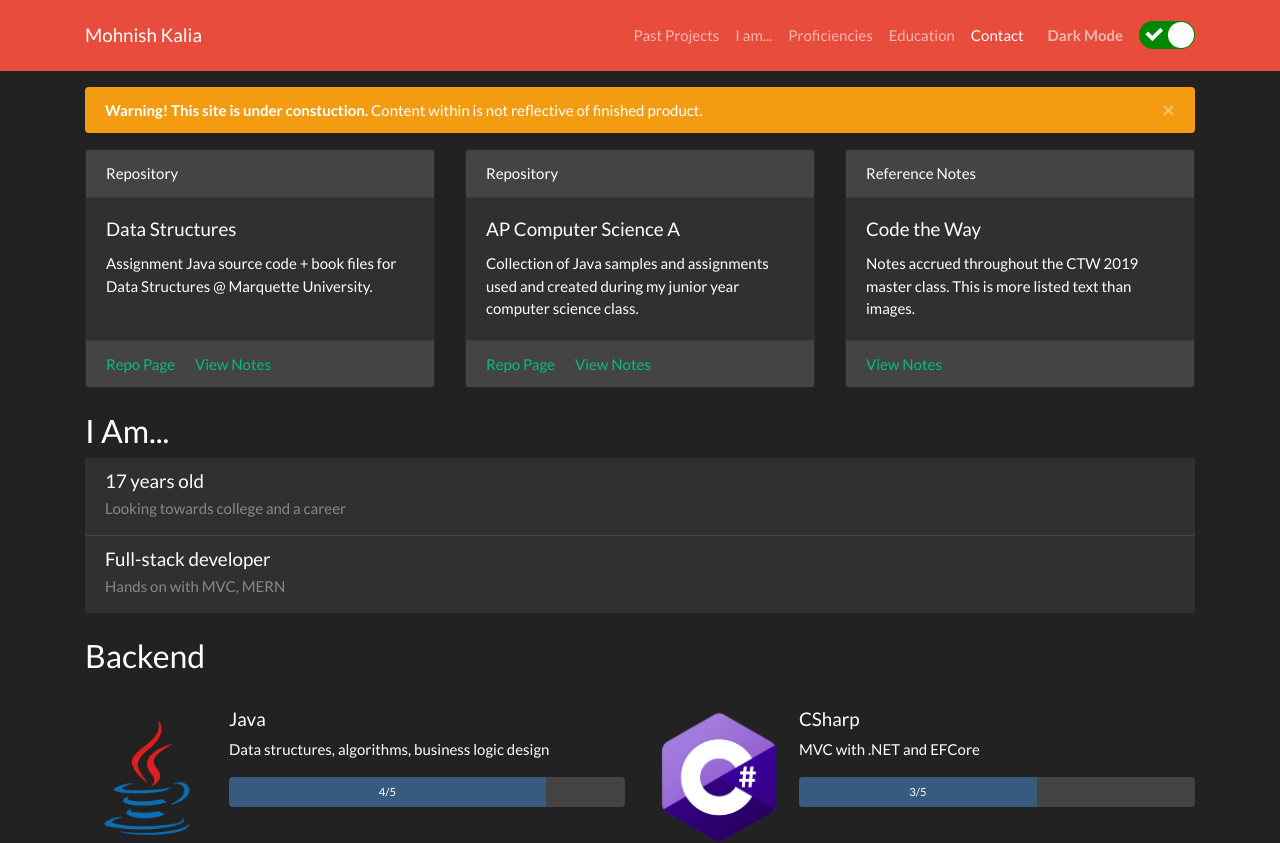
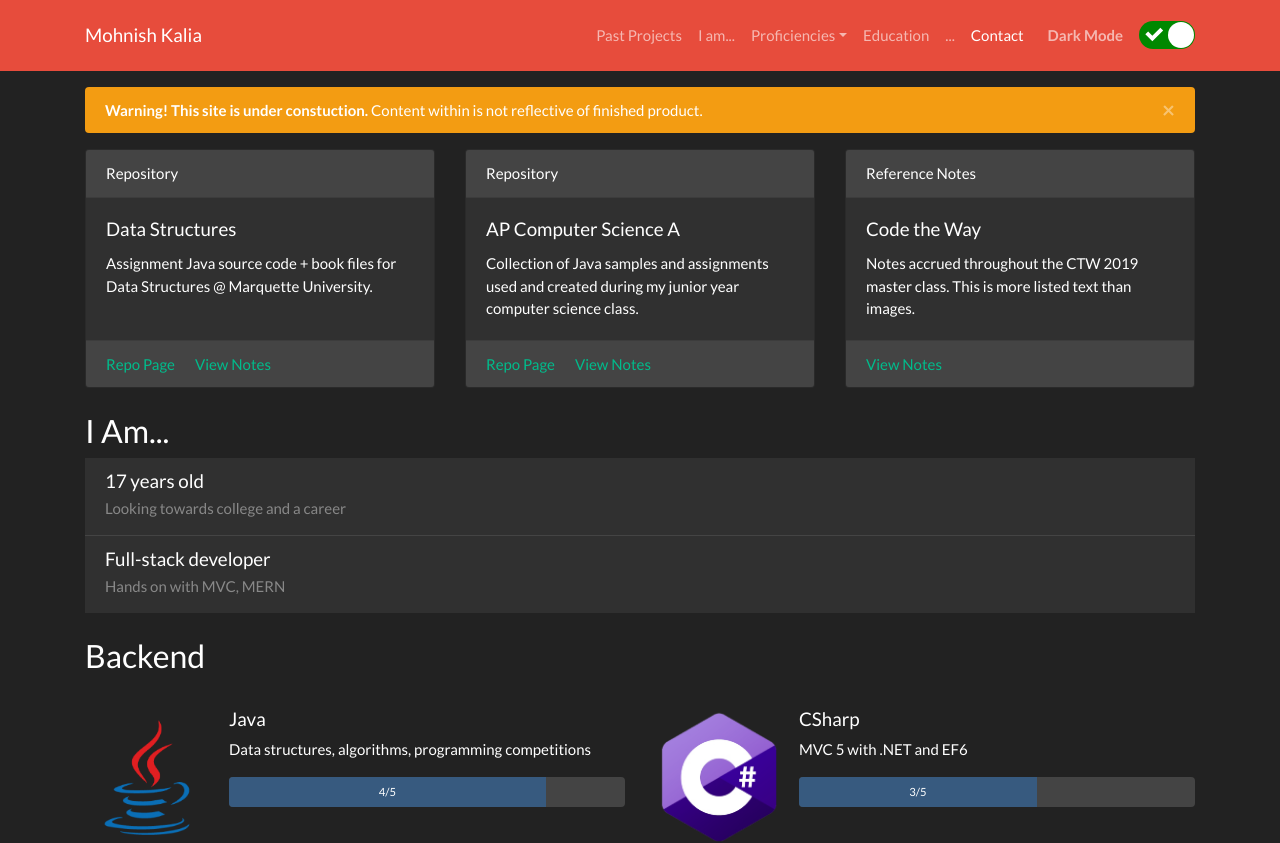
Before and after one commit to MohnishKalia/MohnishKalia.github.io, a React (Create React App) app: page / in a window 1280 px wide. Shown: the top 843 px of the page. Built offline with nearby package versions, Linux system fonts and the light colour scheme.

Commit message:
Dropdown and card decks

```diff
--- a/public/profs.json
+++ b/public/profs.json
@@ -1,13 +1,14 @@
-[{
+[
+    {
         "type": "backend",
         "name": "Java",
-    "description": "Data structures, algorithms, business logic design",
+        "description": "Data structures, algorithms, programming competitions",
         "confidence": 4
     },
     {
         "type": "backend",
         "name": "CSharp",
-    "description": "MVC with .NET and EFCore",
+        "description": "MVC 5 with .NET and EF6",
         "confidence": 3
     },
     {
@@ -45,4 +46,5 @@
         "name": "Coming Soon",
         "description": "This is not ready to be revealed yet...",
         "confidence": 5
-}]
+    }
+]
--- a/src/Header.tsx
+++ b/src/Header.tsx
@@ -28,7 +28,7 @@ export default class Header extends Component<{}, { checked: boolean }> {
     componentDidMount() {
         const body = document.querySelector('body') as HTMLElement;
         const navbar = document.getElementById('navbar') as HTMLElement;
-        body.setAttribute('data-offset', String(navbar.offsetHeight + 20));
+        body.setAttribute('data-offset', String(navbar.offsetHeight + 15));
     }
 
     render() {
@@ -43,8 +43,16 @@ export default class Header extends Component<{}, { checked: boolean }> {
                         <div className="navbar-nav navbar-right ml-auto">
                             <a className="nav-item nav-link" href="#cards">Past Projects</a>
                             <a className="nav-item nav-link" href="#iam">I am...</a>
-                            <a className="nav-item nav-link" href="#profs">Proficiencies</a>
+                            <div className="dropdown">
+                                <a className="nav-item nav-link dropdown-toggle" data-toggle="dropdown" href="#" role="button" aria-haspopup="true" aria-expanded="false">Proficiencies</a>
+                                <div className="dropdown-menu">
+                                    <a className="dropdown-item" href="#backend">Backend</a>
+                                    <a className="dropdown-item" href="#webdevkit">Web Devkit</a>
+                                    <a className="dropdown-item" href="#scripting">Scripting</a>
+                                </div>
+                            </div>
                             <a className="nav-item nav-link" href="#edu">Education</a>
+                            <a className="nav-item nav-link" href="#extra">...</a>
                             <a className="nav-item nav-link" href="#footer">Contact</a>
                             <form className="form-inline">
                                 <span className="navbar-text ml-0 ml-sm-3 mr-3 font-weight-bold">Dark Mode</span>
--- a/src/Main.tsx
+++ b/src/Main.tsx
@@ -43,21 +43,28 @@ export class Cards extends Component<{}, { cards: CardData[] }> {
         this.setState({ cards });
     }
 
+    getDecks() {
+        const { cards } = this.state;
+        const decks: JSX.Element[][] = [[]];
+        for (const [i, card] of cards.entries()) {
+            const index = Math.floor(i / 3);
+            const cur = decks[index];
+            cur.push(<Card data={card} key={card.title} />);
+        }
+        return decks.map(arr => <div className="col-md-12 mb-4"><div className="card-deck">{arr}</div></div>);
+    }
+
     render() {
         return (
-            <div className="row">
-                <div className="col-md-12">
-                    <div id="cards" className="card-deck">
-                        {this.state.cards.map(card => <Card data={card} key={card.title} />)}
-                    </div>
-                </div>
+            <div id="cards" className="row">
+                {this.getDecks()}
             </div>
         )
     }
 }
 
 export const Iam: React.FC = () =>
-    <div id="iam" className="row my-4">
+    <div id="iam" className="row mb-4">
         <Heading text="I Am..." />
         <div className="col-md-12">
             <ul className="list-group list-group-flush">
@@ -116,7 +123,7 @@ export const Education: React.FC = () =>
     </div>
 
 export const Extra: React.FC = () =>
-    <div>
+    <div id="extra">
         <div className="jumbotron my-4">
             <h1 className="display-4">Hello, everybody!</h1>
             <p className="lead">One of the most fun ways to manipulate a web page is by changing some key elements
--- a/tsconfig.json
+++ b/tsconfig.json
@@ -17,7 +17,8 @@
     "resolveJsonModule": true,
     "isolatedModules": true,
     "noEmit": true,
-    "jsx": "react"
+    "jsx": "react",
+    "downlevelIteration": true
   },
   "include": [
     "src"
```
Lines whose indentation alone changed are shown as unchanged.
